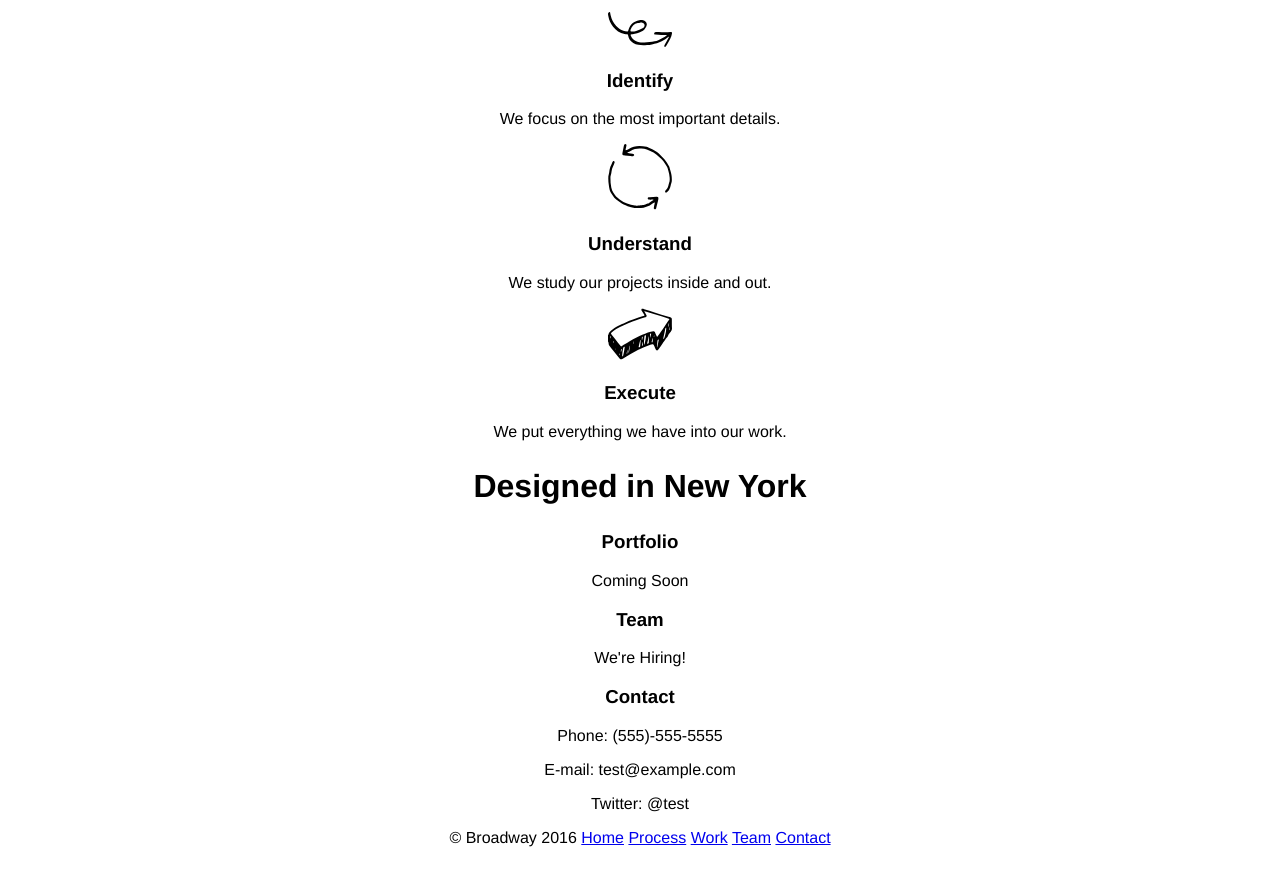
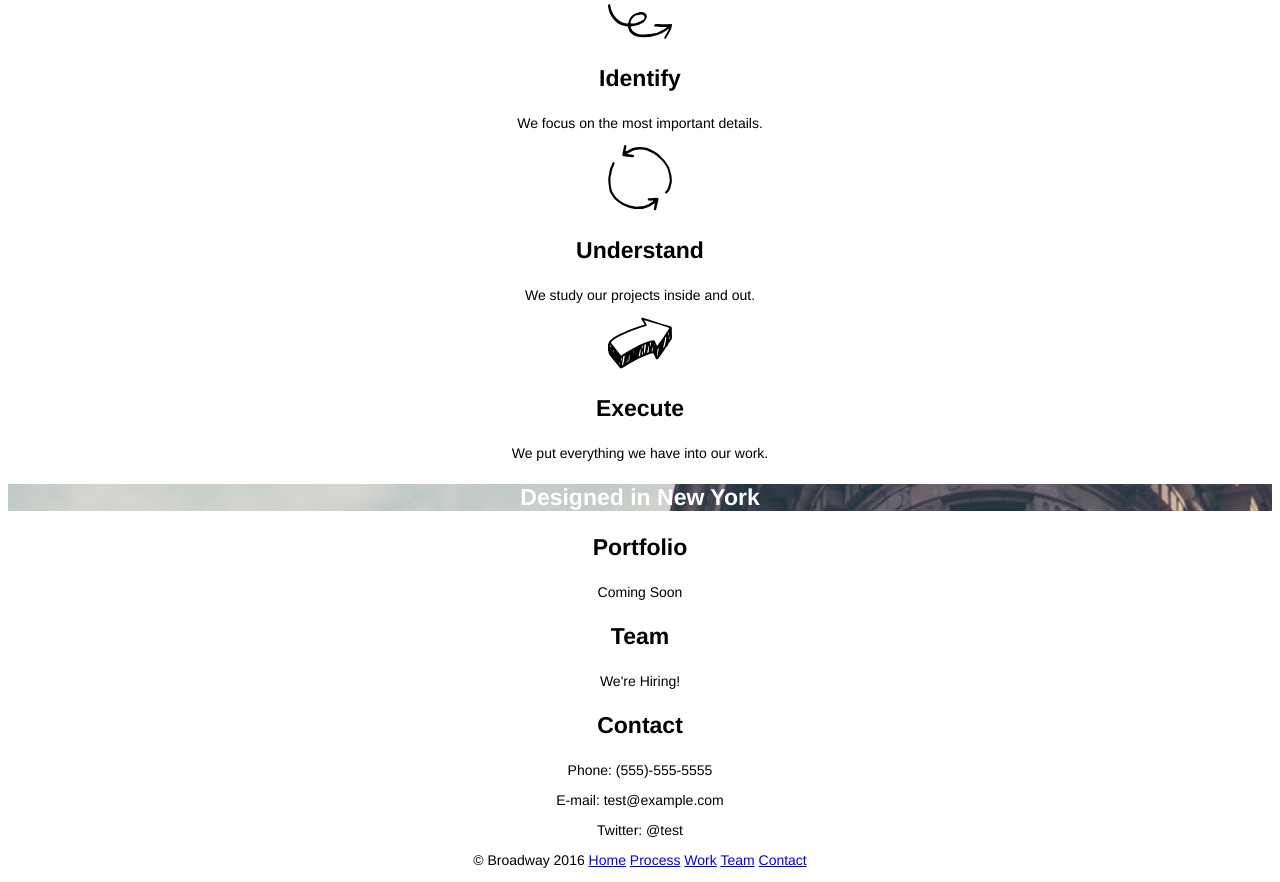
Before and after one commit to Kishgla/broadway, a plain HTML site: page index.html in a window 1280 px wide. Shown: the part 421-1303 px from the top of the page. Drawn offline with Linux system fonts and the light colour scheme.

Commit message:
Add more CSS styles and adjust an HTML tag

```diff
--- a/index.html
+++ b/index.html
@@ -48,7 +48,7 @@
       <p>We put everything we have into our work.</p>
     </div>
   </div>
-  <h2 class="newyork">Designed in New York</h2>
+  <h3 class="header">Designed in New York</h2>
   <div class="work">
     <h3>Portfolio</h3>
     <p>Coming Soon</p>
--- a/resources/css/styles.css
+++ b/resources/css/styles.css
@@ -22,3 +22,15 @@ h1 {
 h2 {
   font-size: 32px;
 }
+
+h3 {
+  font-size: 23px;
+}
+
+p {
+  font-size: 14px;
+}
+
+h3.header {
+  color: white;
+}
```
